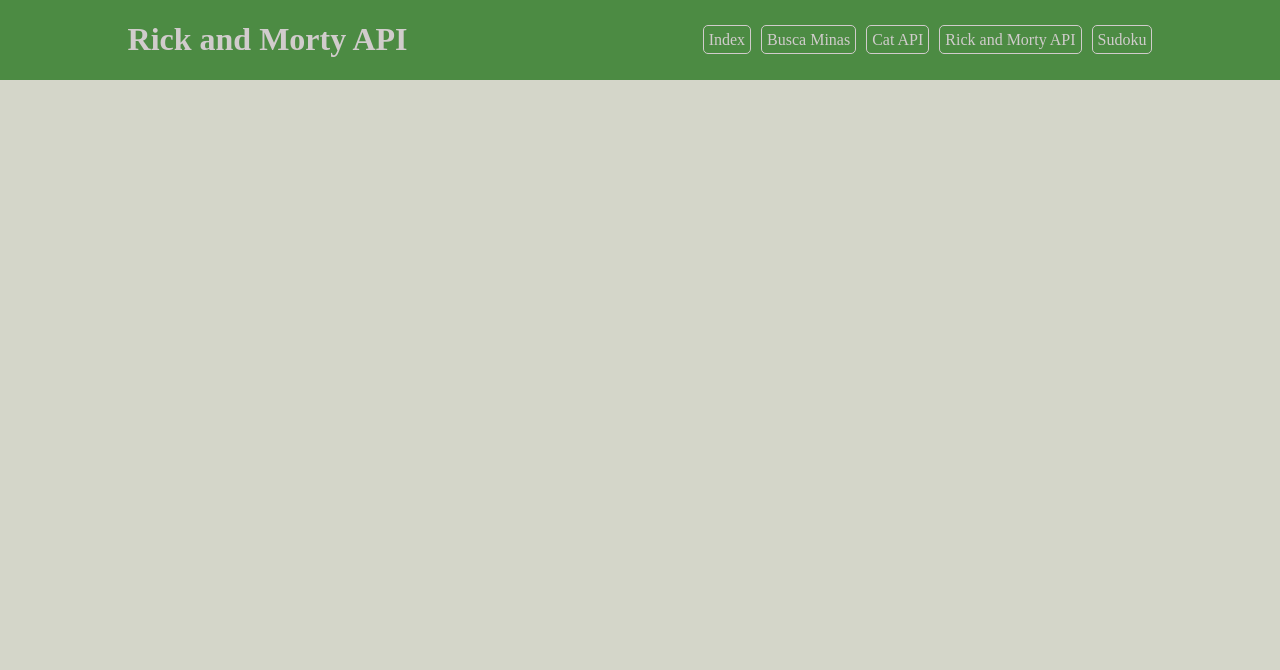
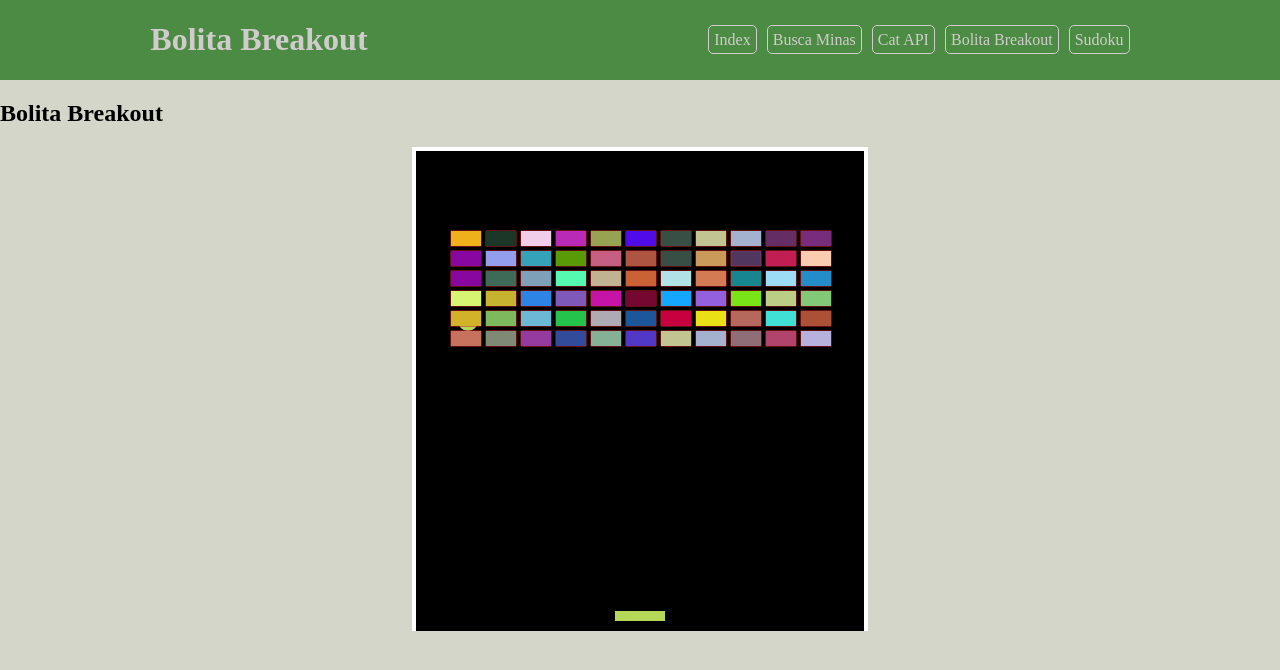
Before and after one commit to romagaco/tarea_js_2_funciones_avanzadas, a plain HTML site: page Bolita_Breakout/bolitaBreakout.html in a window 1280 px wide. Drawn offline with Linux system fonts and the light colour scheme.

Commit message:
atari breakout game
using  canvas tag to create a atari breakout game. still we have to work on options, like levels and score.

```diff
--- /dev/null
+++ b/Bolita_Breakout/app.js
@@ -0,0 +1,204 @@
+
+const canvas = document.querySelector("canvas");
+const ctx = canvas.getContext("2d");
+canvas.width = 448;
+canvas.height = 480;
+
+// variables de nuestro juego
+let counter = 0;
+
+// variables de la bolita
+let ballRadius = 10; // tamaño
+let x = canvas.width / 2; // posicion x
+let y = canvas.height - 30; // posicion y
+let dx = 2; // velocidad en x
+let dy = -2; // velocidad en y
+
+// variables de la paleta
+let paddleWidth = 50;
+let paddleHeight = 10;
+let paddleX = (canvas.width - paddleWidth) / 2;
+let paddleY = canvas.height - paddleHeight - 10;
+
+let rightPressed = false;
+let leftPressed = false;
+
+// variables de los ladrillos
+const brickRowCount = 6;
+const brickColumnCount = 11;
+
+let brickWidth = 30;
+let brickHeight = 15;
+let brickPadding = 5;
+let brickOffsetTop = 80;
+let brickOffsetLeft = 35;
+let bricks = [];
+
+const brickStatus = {
+    destroyed: 0,
+    exists: 1
+}
+
+// creacion de los ladrillos
+for (let c = 0; c < brickColumnCount; c++) {
+    bricks[c] = [];
+    for (let r = 0; r < brickRowCount; r++) {
+        const brickX = c * (brickWidth + brickPadding) + brickOffsetLeft
+        const brickY = r * (brickHeight + brickPadding) + brickOffsetTop
+        // asignamos colores aleatorios
+        const randomColor = `#${Math.floor(Math.random() * 16777215).toString(16)}`
+        bricks[c][r] = { x: brickX, y: brickY, status: brickStatus.exists, color: randomColor }
+    }
+}
+
+// velocidad de la bolita
+
+function drawBall() {
+    ctx.beginPath(); // inicio de trazo
+    ctx.arc(x, y, ballRadius, 0, Math.PI * 2);
+    ctx.fillStyle = "#581291ff";
+    ctx.fill();
+    ctx.closePath(); // fin de trazo
+};
+
+// sensibilidad de la paleta
+const paddleSensitivity = 9;
+
+
+// dibujar la paleta
+function drawPaddle() {
+    ctx.fillStyle = "#b6d859ff";
+    ctx.rect(
+        paddleX,
+        paddleY,
+        paddleWidth,
+        paddleHeight
+    );
+    ctx.fill();
+};
+
+function drawBricks() {
+    for (let c = 0; c < brickColumnCount; c++) {
+        for (let r = 0; r < brickRowCount; r++) {
+            const brick = bricks[c][r];
+            if (brick.status === brickStatus.exists) {
+                ctx.beginPath();
+                ctx.rect(brick.x, brick.y, brickWidth, brickHeight);
+                ctx.fillStyle = brick.color;
+                ctx.strokeStyle = "#ca2121ff";
+                ctx.lineWidth = 1;
+                ctx.stroke();
+                ctx.fill();
+                ctx.closePath();
+            }
+        }
+    }
+};
+
+function collisionDetection() {
+    for (let c = 0; c < brickColumnCount; c++) {
+        for (let r = 0; r < brickRowCount; r++) {
+            const currentBrick = bricks[c][r];
+            if (currentBrick.status === brickStatus.destroyed) {
+
+                const isBallSameAsBrick =
+                    x > currentBrick.x &&
+                    x < currentBrick.x + brickWidth;
+
+                const isBallSameAsBrickTop =
+                    y > currentBrick.y &&
+                    y < currentBrick.y + brickHeight;
+
+                if (isBallSameAsBrick && isBallSameAsBrickTop) {
+                    dy = -dy;
+                    currentBrick.status = brickStatus.destroyed;
+                }
+            }
+        }
+    }
+};
+
+function ballMovement() {
+    x += dx;
+    y += dy;
+
+    // rebotes laterales
+    if (
+        x + dx > canvas.width - ballRadius ||
+        x + dx < ballRadius
+    ) {
+        dx = -dx;
+    }
+
+    // rebote superior
+    if (y + dy < ballRadius) {
+        dy = -dy;
+    }
+
+    // rebote en la paleta
+    const isBallinPaddle =
+        x > paddleX &&
+        x < paddleX + paddleWidth;
+
+    const isBallinPaddleTop =
+        y + dy > paddleY;
+
+    if (isBallinPaddle && isBallinPaddleTop) {
+        dy = -dy;
+    }
+
+    // game over
+    else if (y + dy > canvas.height - ballRadius) {
+        console.log("GAME OVER");
+        document.location.reload();
+    }
+};
+
+function paddleMovement() {
+    if (rightPressed && paddleX < canvas.width - paddleWidth) {
+        paddleX += paddleSensitivity;
+    } else if (leftPressed && paddleX > 0) {
+        paddleX -= paddleSensitivity;
+    }
+};
+
+function initEvents() {
+    document.addEventListener("keydown", keyDownHandler);
+    document.addEventListener("keyup", keyUpHandler);
+
+    function keyDownHandler(event) {
+        const { key } = event
+        if (key === "Right" || key === "ArrowRight") {
+            rightPressed = true
+        } else if (key === "Left" || key === "ArrowLeft") {
+            leftPressed = true
+        }
+    }
+
+    function keyUpHandler(event) {
+        const { key } = event
+        if (key === "Right" || key === "ArrowRight") {
+            rightPressed = false
+        } else if (key === "Left" || key === "ArrowLeft") {
+            leftPressed = false
+        }
+    }
+}
+
+function clearCanvas() {
+    ctx.clearRect(0, 0, canvas.width, canvas.height);
+};
+
+function draw() {
+    clearCanvas();
+    drawBall();
+    drawPaddle();
+    drawBricks();
+    collisionDetection();
+    ballMovement();
+    paddleMovement();
+    window.requestAnimationFrame(draw);
+};
+
+draw();
+initEvents();
--- a/Rick_and_morty_API/Rick_and_morty_API.html
+++ b/Bolita_Breakout/bolitaBreakout.html
@@ -4,23 +4,27 @@
 
 <head>
     <meta charset="utf-8">
-    <title>Rick_and_morty_API</title>
+    <title>Bolita Breakout</title>
     <meta name="viewport" content="width=device-width, initial-scale=1">
     <link rel="icon" type="image/x-icon" href="favicon.ico">
     <link rel="stylesheet" href="../styles/styles.css">
-    <script src="app.js"></script>
+    <script defer src="app.js"></script>
 </head>
 
 <body>
     <div class="header-container">
-        <h1>Rick and Morty API</h1>
+        <h1>Bolita Breakout</h1>
         <ul>
             <li><a href="../index.html">Index</a></li>
             <li><a href="../Busca_minas/Buscaminas.html">Busca Minas</a></li>
             <li><a href="../Cat_API/CatApi.html">Cat API</a></li>
-            <li><a href="#">Rick and Morty API</a></li>
+            <li><a href="#">Bolita Breakout</a></li>
             <li><a href="../Sudoku/Sudoku.html">Sudoku</a></li>
         </ul>
+    </div>
+    <div class="container">
+        <h2>Bolita Breakout</h2>
+        <canvas></canvas>
     </div>
 </body>
 
--- /dev/null
+++ b/styles/bolitaBreakout.scss
@@ -0,0 +1,8 @@
+canvas {
+    border: 4px solid rgb(255, 255, 255);
+    background-color: rgb(0, 0, 0);
+    border-bottom: transparent;
+    margin: 0 auto;
+    display: block;
+
+}
--- a/styles/styles.scss
+++ b/styles/styles.scss
@@ -1,4 +1,5 @@
 @import "buscaMinas";
+@import "bolitaBreakout";
 
 body {
     margin: 0;
```
Also changed, not shown: Busca_minas/Buscaminas.html (+1 -1 lines), Cat_API/CatApi.html (+1 -1 lines), Sudoku/Sudoku.html (+1 -1 lines), index.html (+1 -1 lines), Rick_and_morty_API/app.js (deleted), styles/styles.css, 1 other file.
